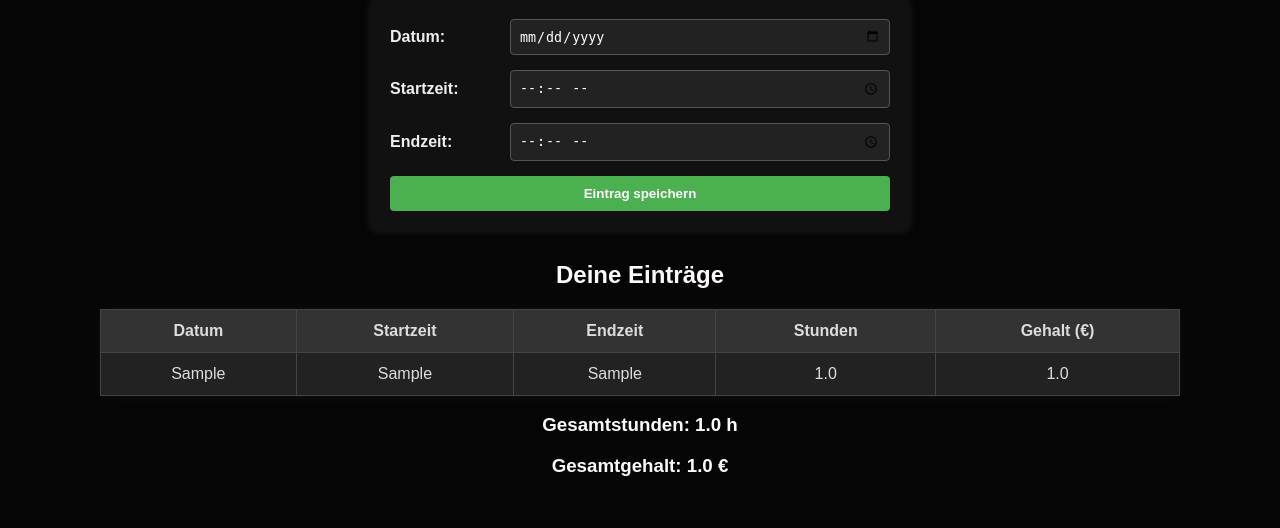
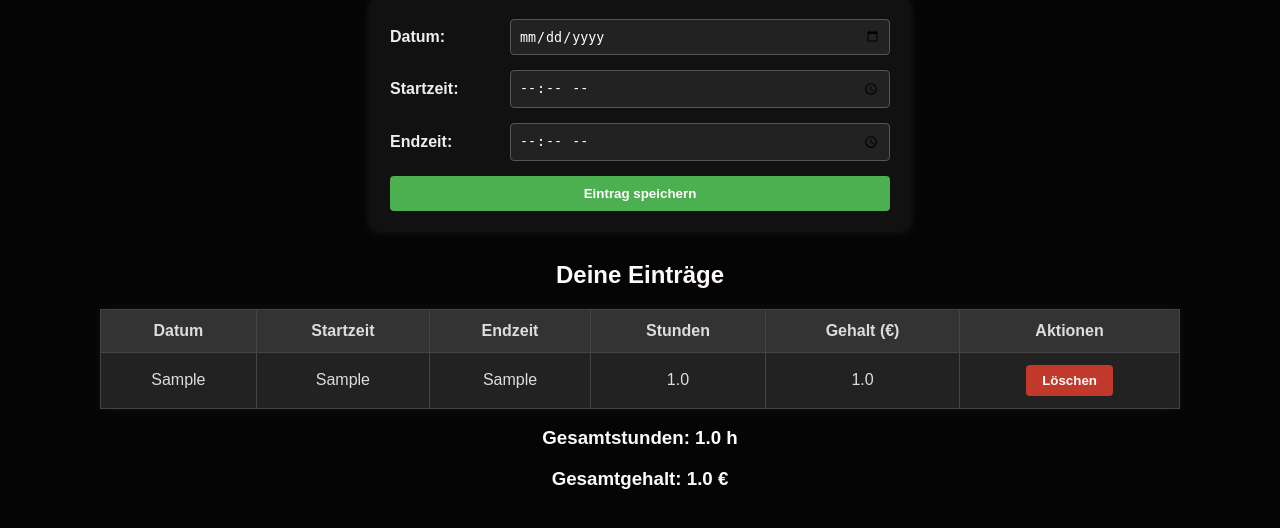
Before and after one commit to Wubbalubbadubdub1211/Zeiterfassung, a Flask app: page / in a window 1280 px wide. Shown: the part 99-627 px from the top of the page. Run offline with Flask 3, Linux system fonts and the light colour scheme; tables that the repository leaves empty hold one stand-in row (values such as "Sample post").

Commit message:
Löschen Button

```diff
--- a/app.py
+++ b/app.py
@@ -48,5 +48,12 @@ def index(): # Route für die Startseite
                            gesamt_stunden=gesamt_stunden,
                            gesamt_gehalt=gesamt_gehalt)
 
+@app.route("/delete/<int:id>", methods=["POST"])
+def delete(id):
+    eintrag = Eintrag.query.get_or_404(id)  # Holt den Eintrag oder gibt 404 zurück, falls nicht gefunden
+    db.session.delete(eintrag)              # Markiert den Eintrag zur Löschung
+    db.session.commit()                     # Führt die Löschung in der Datenbank durch
+    return redirect("/")                    # Leitet zurück auf die Startseite
+
 if __name__ == "__main__":
     app.run(debug=True)
--- a/static/style.css
+++ b/static/style.css
@@ -56,6 +56,22 @@ input[type="submit"]:hover { /* Hover-Effekt für den Absende-Button */
     background-color: #45a049;
 }
 
+.delete-button {
+    padding: 8px 16px;
+    background-color: #c0392b; /* Rotes Design für Warnung */
+    border: none;
+    color: white;
+    font-weight: bold;
+    border-radius: 4px;
+    cursor: pointer;
+    transition: background-color 0.3s;
+}
+
+.delete-button:hover {
+    background-color: #e74c3c; /* Hellroter Hover-Effekt */
+}
+
+
 table { /* Stil für die Tabelle */
     width: 90%;
     margin: 0 auto;
@@ -63,6 +79,14 @@ table { /* Stil für die Tabelle */
     background-color: #111;
     color: #ddd;
     box-shadow: 0 0 10px rgba(255, 255, 255, 0.05);
+}
+
+table form {
+    background: none;
+    padding: 0;
+    margin: 0;
+    box-shadow: none;
+    display: inline;
 }
 
 th, td { /* Stil für Tabellenzellen */
--- a/templates/index.html
+++ b/templates/index.html
@@ -35,6 +35,7 @@
             <th>Endzeit</th>
             <th>Stunden</th>
             <th>Gehalt (€)</th>
+            <th>Aktionen</th>
         </tr>
         {% for e in eintraege %} <!-- Schleife über die Einträge -->
         <tr>
@@ -43,6 +44,10 @@
             <td>{{ e.ende }}</td>
             <td>{{ e.stunden }}</td>
             <td>{{ e.gehalt }}</td>
+            <td>
+                <form method="POST" action="/delete/{{ e.id }}" onsubmit="return confirm('Eintrag wirklich löschen?');">
+                    <button type="submit" class="delete-button">Löschen</button>
+                </form>
         </tr>
         {% endfor %} <!-- Ende der Schleife -->
     </table>
--- a/zeiteintrag.py
+++ b/zeiteintrag.py
@@ -1,5 +1,6 @@
 from datetime import datetime
 from flask_sqlalchemy import SQLAlchemy
+from sqlalchemy import delete
 
 class Zeiteintrag:
     PAUSEN_GRENZE = 6
@@ -30,6 +31,8 @@ class Zeiteintrag:
             "gehalt": self.gehalt
         }
 
+
+
 db = SQLAlchemy() # Initialisierung der Datenbank
 
 class Eintrag(db.Model):
```
